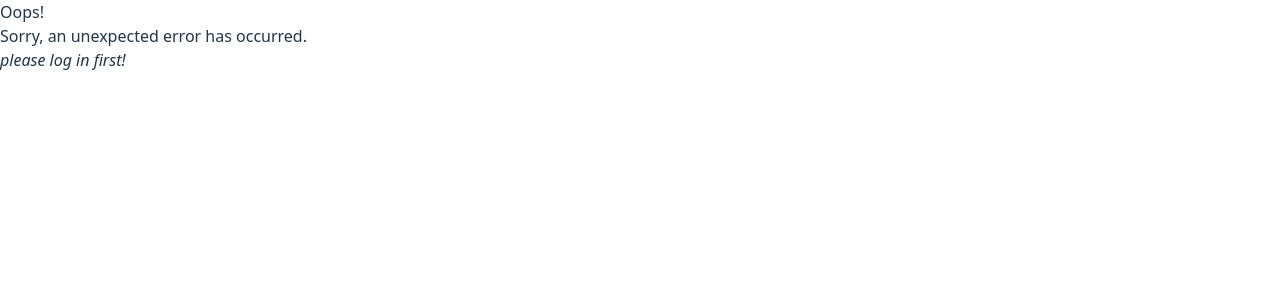
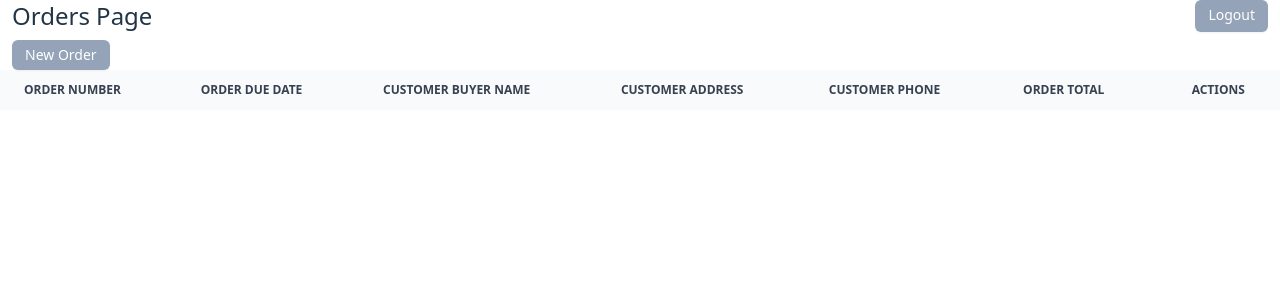
Before and after one commit to shivamjjha/order-management-system, a React (Vite) app: page /login in a window 1280 px wide. Both pictures are taken after typing "name@example.com", "Sample123" into the empty fields and a click on the button "LOGIN". Shown: the top 300 px of the page. Built offline with nearby package versions, Linux system fonts and the light colour scheme.

Commit message:
returning null if no users found from cookies

```diff
--- a/src/routes/Home.tsx
+++ b/src/routes/Home.tsx
@@ -14,7 +14,7 @@ import {
 export const getUserName = () => {
   const userCookieValue = getCookie('user') ?? ''
   if (userCookieValue == null || userCookieValue == '') {
-    throw new Error('please log in first!')
+    return null;
   }
   const userName = JSON.parse(userCookieValue)?.username
   return userName;
```
